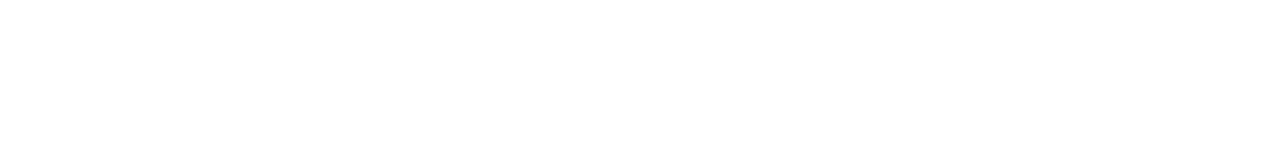
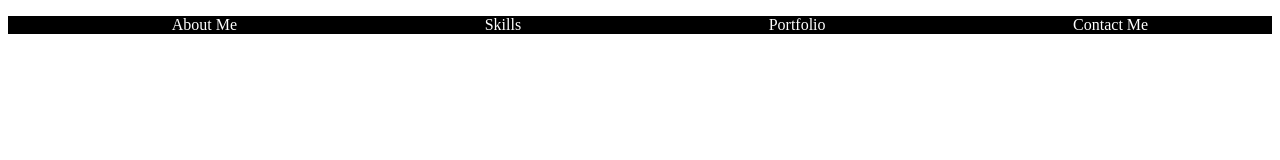
Before and after one commit to waseemqureshi2020/Portfolio-2023, a website: page index.html in a window 1280 px wide. Drawn offline with Linux system fonts and the light colour scheme.

Commit message:
Work on header
Work on header

```diff
--- a/index.html
+++ b/index.html
@@ -5,8 +5,16 @@
     <meta http-equiv="X-UA-Compatible" content="IE=edge">
     <meta name="viewport" content="width=device-width, initial-scale=1.0">
     <title>Portfolio 2023</title>
+    <link rel="stylesheet" href="style.css">
 </head>
 <body>
-
+    <header>
+        <ul>
+            <li class="header"><a href="#">About Me</a></li>
+            <li class="header"><a href="#">Skills</a></li>
+            <li class="header"><a href="#">Portfolio</a></li>
+            <li class="header" id="contact"><a href="#">Contact Me</a></li>
+        </ul>
+    </header>
 </body>
 </html>
--- /dev/null
+++ b/style.css
@@ -0,0 +1,22 @@
+* {
+    list-style: none;
+    font-family: 'Montserrat';
+    text-decoration: none;
+}
+header {
+    width: 100uw;
+    background-color: black;
+}
+ul {
+    display: flex;
+    justify-content: space-around;
+    align-items: center;
+}
+li.header {
+    background-color: black;
+    justify-content: space-between;
+
+}
+a {
+    color: white;
+}
```
